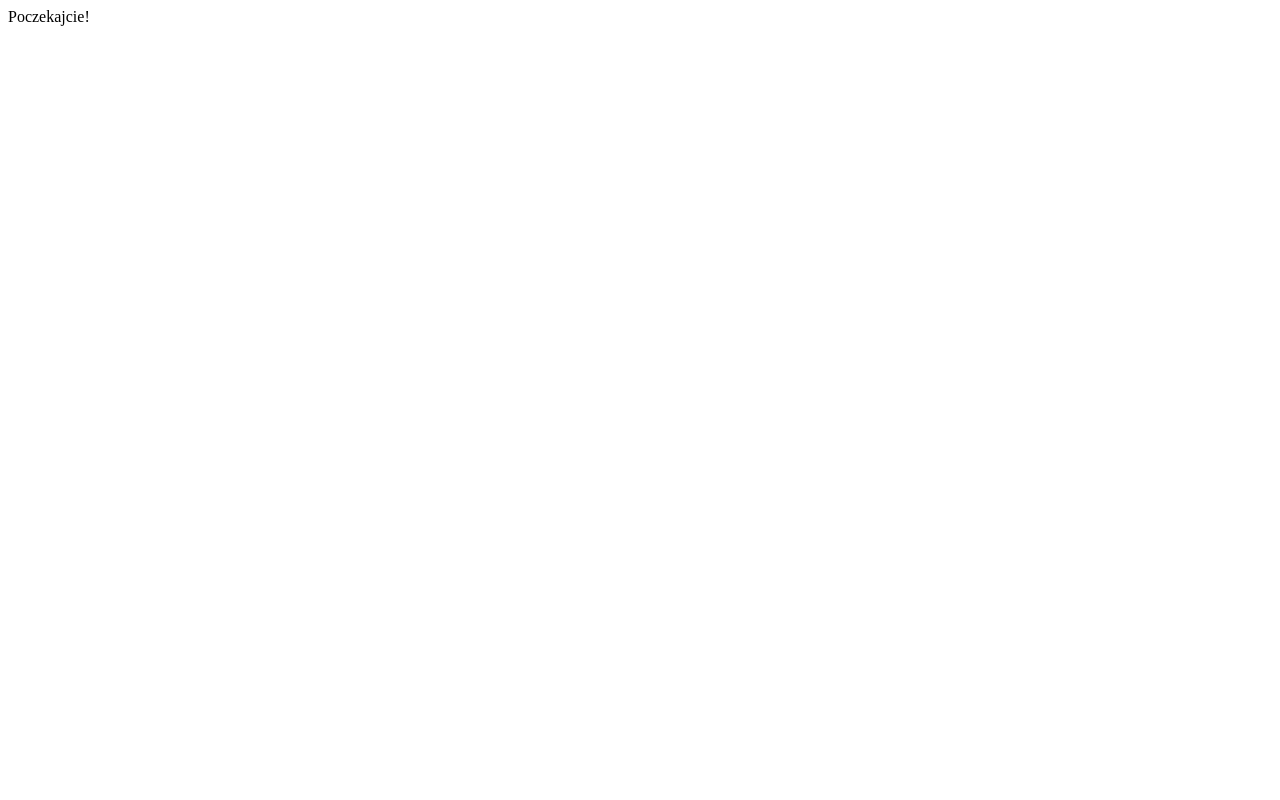
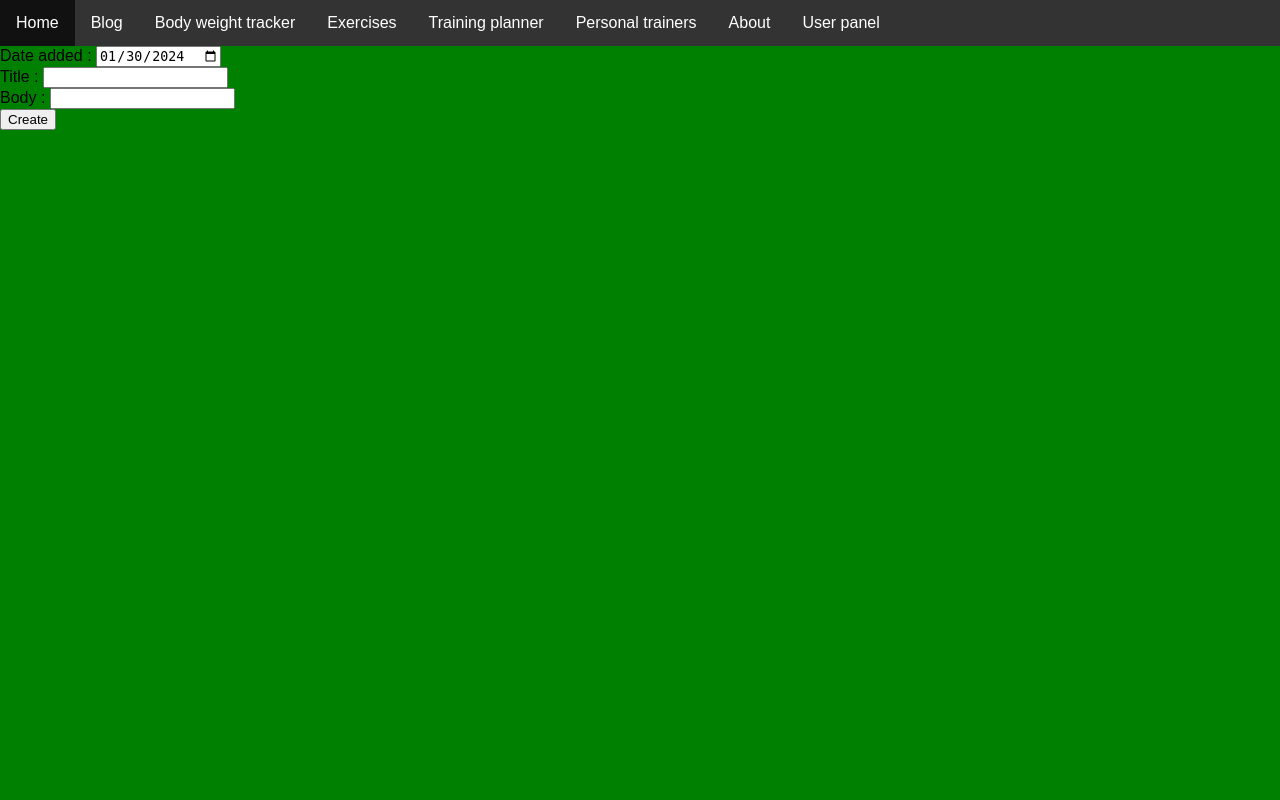
Before and after one commit to piotr-GG/fitness_tracker, a Flask app: page /blog/create in a window 1280 px wide. Before the commit the page is almost empty. Run offline with Flask 3, Linux system fonts and the light colour scheme.

Commit message:
Implemented creating new posts

```diff
--- a/ft_app/blog.py
+++ b/ft_app/blog.py
@@ -1,6 +1,11 @@
-from flask import Blueprint, redirect, render_template, request
+from datetime import datetime
+
+from flask import Blueprint, redirect, render_template, request, flash, session, url_for
+
+from ft_app.forms import BlogPostCreateForm
 from ft_app.models.dbc.database import db_session
 from ft_app.models.dbc.queries import get_all_posts
+from ft_app.models.models import BlogPost
 
 bp = Blueprint("blog", __name__, url_prefix="/blog")
 
@@ -13,4 +18,22 @@ def index():
 
 @bp.route('/create', methods=["POST", "GET"])
 def create():
-    return "Poczekajcie!"
+    form = BlogPostCreateForm(request.form)
+    if request.method == "POST":
+        if form.validate():
+            new_blog_post = BlogPost(
+                date=datetime.strptime(request.form["date"], "%Y-%m-%d").date(),
+                title=request.form["title"],
+                body=request.form["body"],
+                user_id=session.get('user_id')
+            )
+            db_session.add(new_blog_post)
+            db_session.commit()
+            flash("New blog post has been successfully created!")
+            return redirect(url_for('blog.index'))
+        else:
+            msg = form.print_error_message()
+            flash(r"There were errors during registration. Please correct them.")
+            for m in msg:
+                flash(m)
+    return render_template("blog/create.html", form=form)
--- a/ft_app/forms.py
+++ b/ft_app/forms.py
@@ -1,4 +1,9 @@
+import datetime
+from datetime import date
+
 from wtforms import Form, StringField, PasswordField, validators
+from wtforms.fields.datetime import DateField
+from wtforms.validators import ValidationError, StopValidation
 
 
 class FormErrorPrinter(Form):
@@ -27,3 +32,15 @@ class RegistrationForm(FormErrorPrinter):
 class LoginForm(FormErrorPrinter):
     username = StringField('Username', validators=[validators.DataRequired()])
     password = PasswordField("Password", validators=[validators.DataRequired()])
+
+
+def validate_post_date(form, field):
+    if field.data > datetime.datetime.utcnow().date():
+        # field.message = "Cannot create blog post with date set in future!"
+        raise StopValidation("Cannot create blog post with date set in future!")
+
+
+class BlogPostCreateForm(FormErrorPrinter):
+    date = DateField('Date added', default=date.today(), validators=[validators.DataRequired(), validate_post_date])
+    title = StringField('Title', validators=[validators.Length(min=5, max=200)])
+    body = StringField('Body', validators=[validators.Length(min=5)])
--- a/ft_app/models/dbc/queries.py
+++ b/ft_app/models/dbc/queries.py
@@ -31,7 +31,7 @@ def get_user_by_id(user_id):
 def get_all_posts():
     Result = namedtuple('BlogPostData', ['post', 'user'])
     results = []
-    db_data = db_session.execute(select(BlogPost, User).where(BlogPost.user_id == User.id))
+    db_data = db_session.execute(select(BlogPost, User).where(BlogPost.user_id == User.id).order_by(BlogPost.user_id))
     for r in db_data:
         results.append(Result(r[0], r[1]))
-    return results
+    return reversed(results)
--- a/ft_app/templates/blog/create.html
+++ b/ft_app/templates/blog/create.html
@@ -1,10 +1,14 @@
-<!DOCTYPE html>
-<html lang="en">
-<head>
-    <meta charset="UTF-8">
-    <title>Title</title>
-</head>
-<body>
+{%extends 'base.html' %}
 
-</body>
-</html>
+{% block head %}
+<title>Create new blog post</title>
+{% endblock %}
+
+{% block body %}
+    <form method="post">
+        <div> {{ form.date.label }} : {{ form.date() }} </div>
+        <div> {{ form.title.label }} : {{ form.title() }} </div>
+        <div> {{ form.body.label }} : {{ form.body() }} </div>
+        <input type="submit" value="Create">
+    </form>
+{% endblock %}
```
